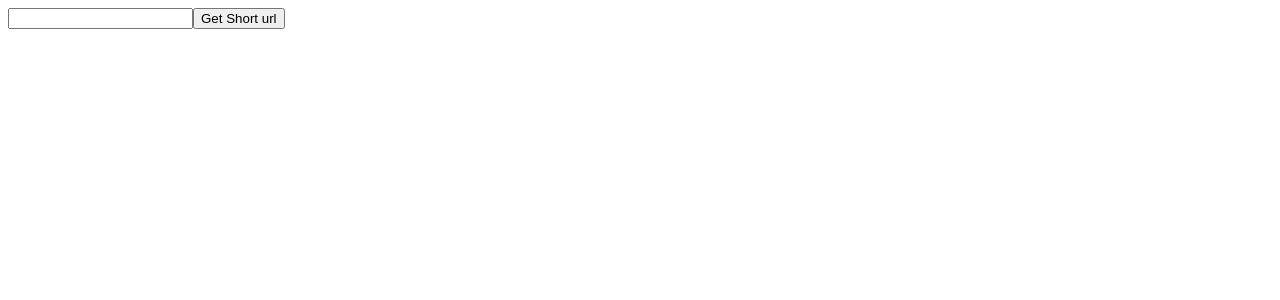
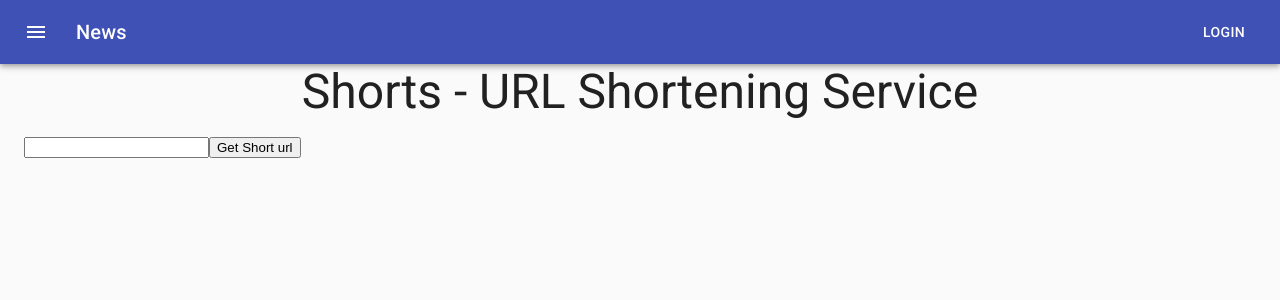
Before and after one commit to BhavyaCodes/url-shortener-ts-frontend, a React (Create React App) app: page / in a window 1280 px wide. Shown: the top 300 px of the page. Built offline with nearby package versions, Linux system fonts and the light colour scheme.

Commit message:
add navbar

```diff
--- a/package.json
+++ b/package.json
@@ -4,6 +4,7 @@
   "private": true,
   "dependencies": {
     "@material-ui/core": "^4.11.0",
+    "@material-ui/icons": "^4.9.1",
     "@testing-library/jest-dom": "^5.11.5",
     "@testing-library/react": "^11.1.1",
     "@testing-library/user-event": "^12.2.0",
--- a/public/index.html
+++ b/public/index.html
@@ -9,6 +9,7 @@
       name="description"
       content="Web site created using create-react-app"
     />
+    <link rel="stylesheet" href="https://fonts.googleapis.com/css?family=Roboto:300,400,500,700&display=swap" />
     <link rel="apple-touch-icon" href="%PUBLIC_URL%/logo192.png" />
     <!--
       manifest.json provides metadata used when your web app is installed on a
--- a/src/App.tsx
+++ b/src/App.tsx
@@ -3,9 +3,12 @@
 import Form from "./Form";
 import Redirect from "./Redirect";
 
+import CssBaseline from "@material-ui/core/CssBaseline";
+
 function App() {
   return (
     <BrowserRouter>
+      <CssBaseline />
       <Switch>
         <Route path="/" exact render={() => <Form />} />
         <Route path="/:shortUrl" exact render={() => <Redirect />} />
--- a/src/Form.tsx
+++ b/src/Form.tsx
@@ -1,4 +1,9 @@
 import React, { useState, useRef } from "react";
+
+import Typography from "@material-ui/core/Typography";
+import Container from "@material-ui/core/Container";
+
+import Navbar from "./Navbar";
 import axios from "axios";
 import { API_URL } from "./config";
 
@@ -15,10 +20,18 @@
   };
 
   return (
-    <form onSubmit={handleSubmit}>
-      <input type="url" ref={textInputRef} />
-      <button type="submit">Get Short url</button>
-      {shortUrl}
-    </form>
+    <div>
+      <Navbar />
+      <Container>
+        <Typography variant="h3" gutterBottom align="center">
+          Shorts - URL Shortening Service
+        </Typography>
+        <form onSubmit={handleSubmit}>
+          <input type="url" ref={textInputRef} />
+          <button type="submit">Get Short url</button>
+          {shortUrl}
+        </form>
+      </Container>
+    </div>
   );
 }
--- /dev/null
+++ b/src/Navbar.tsx
@@ -0,0 +1,47 @@
+import React from "react";
+import { createStyles, makeStyles, Theme } from "@material-ui/core/styles";
+import AppBar from "@material-ui/core/AppBar";
+import Toolbar from "@material-ui/core/Toolbar";
+import Typography from "@material-ui/core/Typography";
+import Button from "@material-ui/core/Button";
+import IconButton from "@material-ui/core/IconButton";
+import MenuIcon from "@material-ui/icons/Menu";
+
+const useStyles = makeStyles((theme: Theme) =>
+  createStyles({
+    root: {
+      flexGrow: 1,
+    },
+    menuButton: {
+      marginRight: theme.spacing(2),
+    },
+    title: {
+      flexGrow: 1,
+    },
+  })
+);
+
+export default function ButtonAppBar() {
+  const classes = useStyles();
+
+  return (
+    <div className={classes.root}>
+      <AppBar position="static">
+        <Toolbar>
+          <IconButton
+            edge="start"
+            className={classes.menuButton}
+            color="inherit"
+            aria-label="menu"
+          >
+            <MenuIcon />
+          </IconButton>
+          <Typography variant="h6" className={classes.title}>
+            News
+          </Typography>
+          <Button color="inherit">Login</Button>
+        </Toolbar>
+      </AppBar>
+    </div>
+  );
+}
--- a/src/config.tsx
+++ b/src/config.tsx
@@ -1,2 +1,2 @@
-// export const API_URL = "https://ts-url-shortener-api.herokuapp.com";
-export const API_URL = "http://localhost:5000";
+export const API_URL = "https://ts-url-shortener-api.herokuapp.com";
+// export const API_URL = "http://localhost:5000";
```
Also changed, not shown: 2 other files (tests, documents, lock files or other folders).
